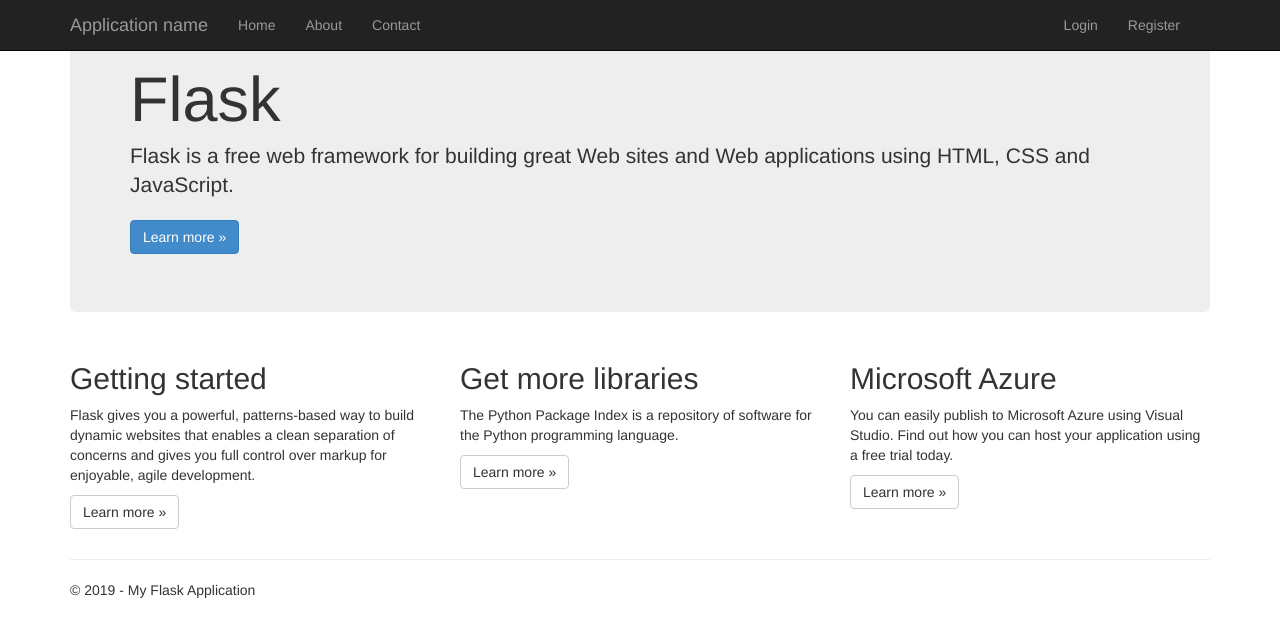
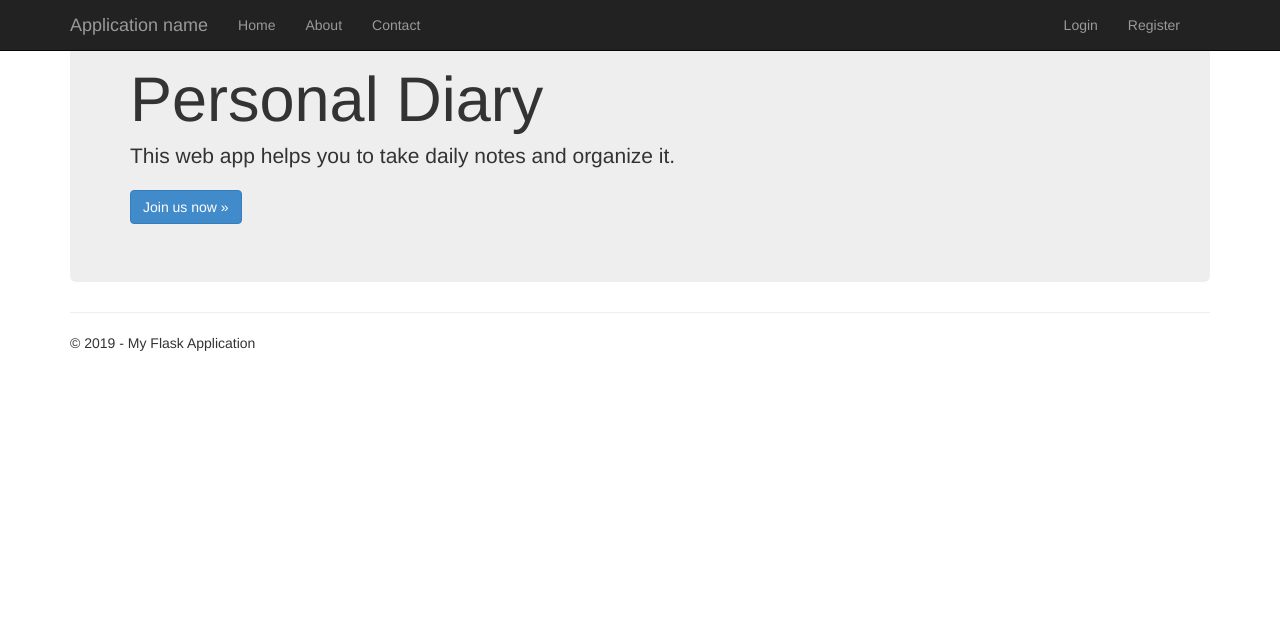
Before and after one commit to abarbod/PersonalDiary-flask, a Flask app: page /home in a window 1280 px wide. Shown: the top 637 px of the page. Run offline with Flask 2, Linux system fonts and the light colour scheme; parts of the project's set-up code (start-up, migrations or seed data) failed here and were passed over; some libraries are stand-ins or nearby versions.

Commit message:
Update home page.

```diff
--- a/PersonalDiary/PersonalDiary/templates/index.html
+++ b/PersonalDiary/PersonalDiary/templates/index.html
@@ -3,31 +3,9 @@
 {% block content %}
 
 <div class="jumbotron">
-    <h1>Flask</h1>
-    <p class="lead">Flask is a free web framework for building great Web sites and Web applications using HTML, CSS and JavaScript.</p>
-    <p><a href="http://flask.pocoo.org/" class="btn btn-primary btn-large">Learn more &raquo;</a></p>
-</div>
-
-<div class="row">
-    <div class="col-md-4">
-        <h2>Getting started</h2>
-        <p>
-            Flask gives you a powerful, patterns-based way to build dynamic websites that
-            enables a clean separation of concerns and gives you full control over markup
-            for enjoyable, agile development.
-        </p>
-        <p><a class="btn btn-default" href="http://flask.pocoo.org/docs/">Learn more &raquo;</a></p>
-    </div>
-    <div class="col-md-4">
-        <h2>Get more libraries</h2>
-        <p>The Python Package Index is a repository of software for the Python programming language.</p>
-        <p><a class="btn btn-default" href="https://pypi.python.org/pypi">Learn more &raquo;</a></p>
-    </div>
-    <div class="col-md-4">
-        <h2>Microsoft Azure</h2>
-        <p>You can easily publish to Microsoft Azure using Visual Studio. Find out how you can host your application using a free trial today.</p>
-        <p><a class="btn btn-default" href="http://azure.microsoft.com">Learn more &raquo;</a></p>
-    </div>
+    <h1>Personal Diary</h1>
+    <p class="lead">This web app helps you to take daily notes and organize it.</p>
+    <p><a href="/register" class="btn btn-primary btn-large">Join us now &raquo;</a></p>
 </div>
 
 {% endblock %}
```
